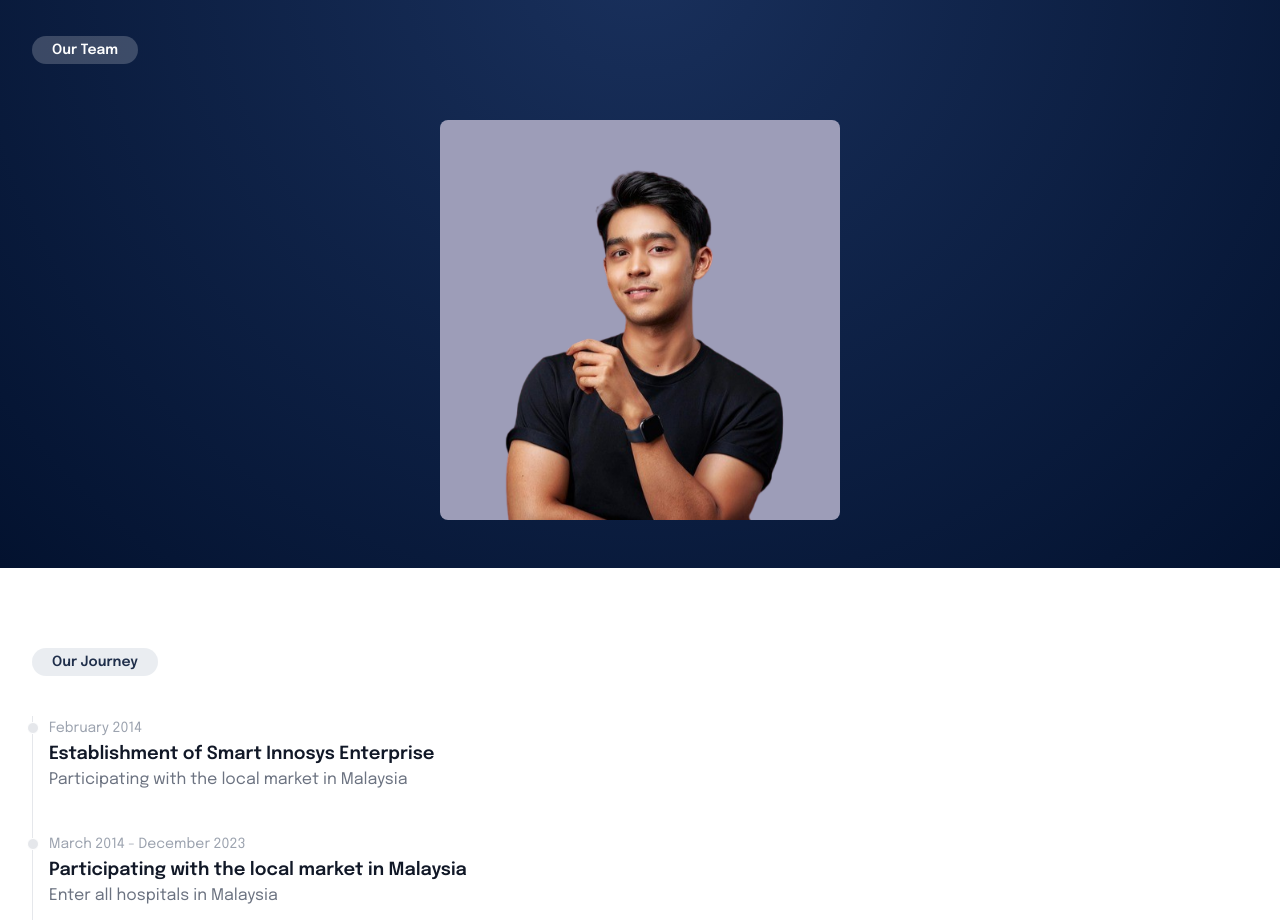
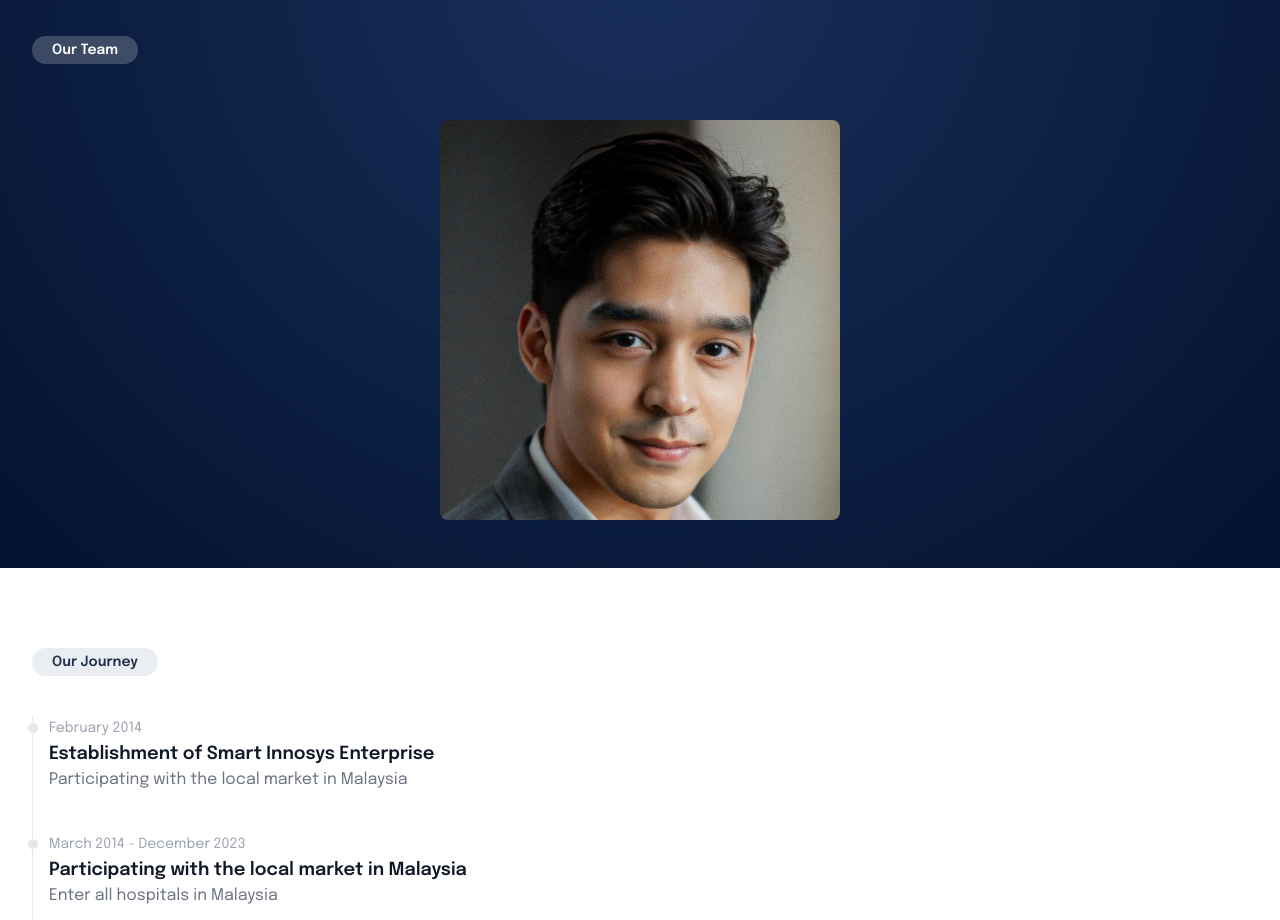
Before and after one commit to nix-arif/smartinnosysv2, a Next.js app: page / in a window 1280 px wide. Shown: the part 7240-8160 px from the top of the page. Built offline with nearby package versions, Linux system fonts and the light colour scheme.

Commit message:
gambar nik

```diff
--- a/components/Team.tsx
+++ b/components/Team.tsx
@@ -6,7 +6,7 @@ interface TeamProps {
 
 const ourTeam = [
   {
-    image: "/1.png",
+    image: "/1.jpeg",
     alt: "Nik Fikry",
     text: "Our CEO, Nik Fikry, is a visionary leader with a strong track record of driving innovation and growth. With extensive experience in medical industry, he are committed to steering the company towards continued success, fostering a culture of excellence, and delivering value to our clients, partners, and stakeholders. Under his leadership, we are focused on achieving our strategic goals while maintaining our core values of integrity, collaboration, and customer-centricity.",
     name: "Nik Fikry",
```
Also changed, not shown: public/1.jpeg (added), public/1.png (deleted).
